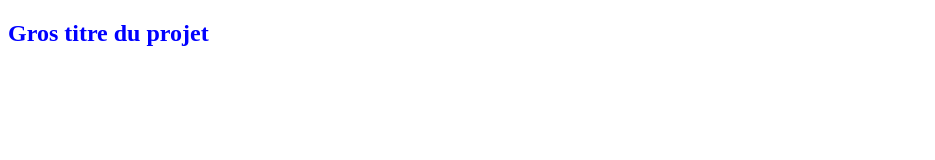
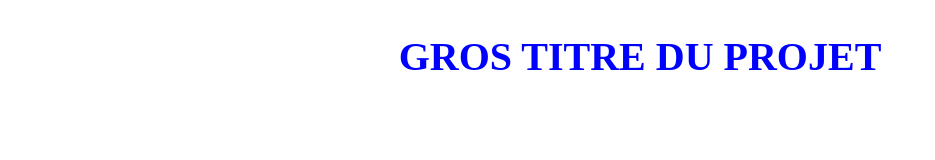
Before and after one commit to gustavojuni07/projgithub, a plain HTML site: page index.html in a window 1280 px wide. Shown: the whole page, without its empty margins (0-935 px from the left). Drawn offline with Linux system fonts and the light colour scheme.

Commit message:
3e commitage

```diff
--- a/style.css
+++ b/style.css
@@ -1,3 +1,6 @@
 h2{
   color: blue;
+  text-align: center;
+  font-size: 40px;
+  text-transform: uppercase;
 }
```
